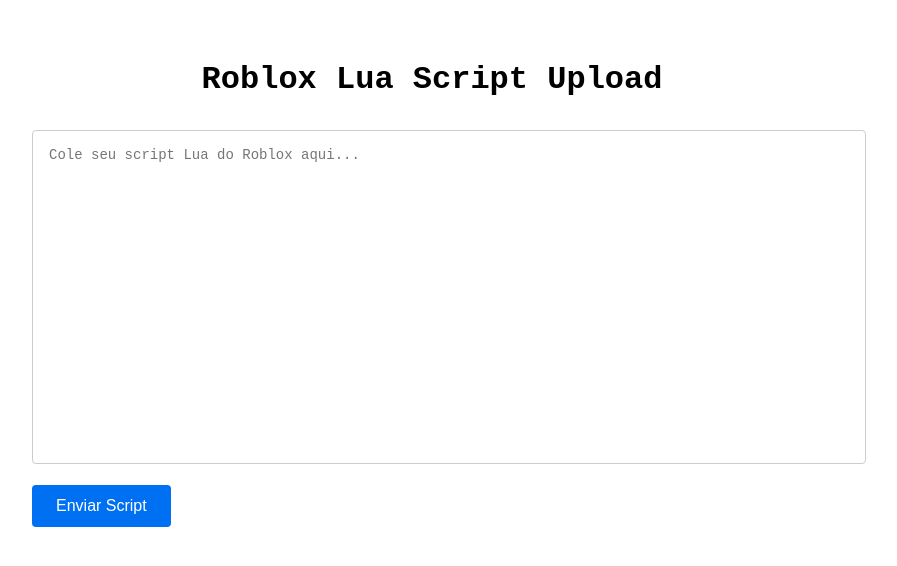
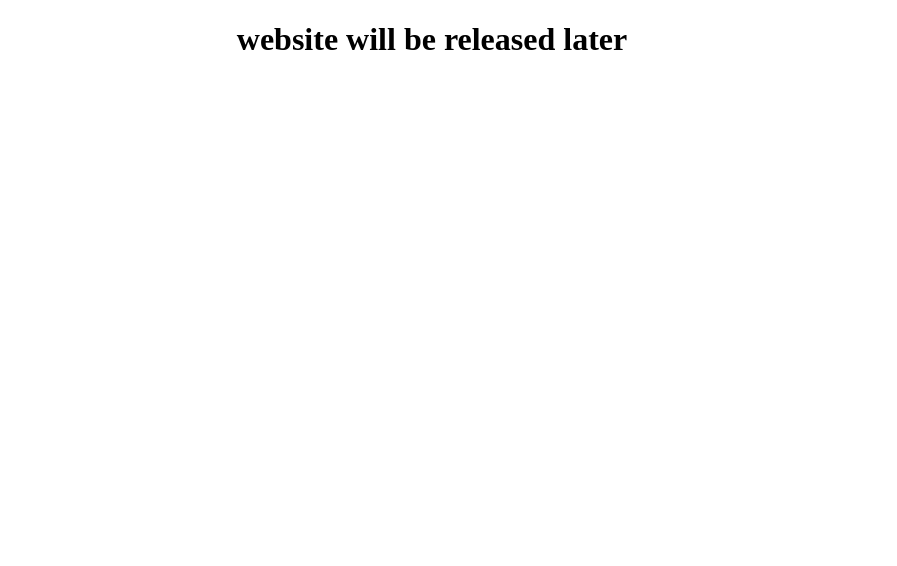
Before and after one commit to Yuna-ux/Yuna-ux, a Next.js app: page / in a window 1280 px wide. Shown: the top 566 px of the page, without its empty margins (208-1105 px from the left). Built offline with nearby package versions, Linux system fonts and the light colour scheme.

Commit message:
Update page.js

```diff
--- a/app/page.js
+++ b/app/page.js
@@ -5,17 +5,6 @@
 
 export default function Home() {
   return (
-    <div className="container">
-      <h1>Roblox Lua Script Upload</h1>
-      <form action={submitScript}>
-        <textarea
-          name="luaScript"
-          className="scriptInput"
-          placeholder="Cole seu script Lua do Roblox aqui..."
-          required
-        />
-        <button type="submit" className="submitButton">Enviar Script</button>
-      </form>
-    </div>
+      <h1>website will be released later</h1>
   );
 }
```
